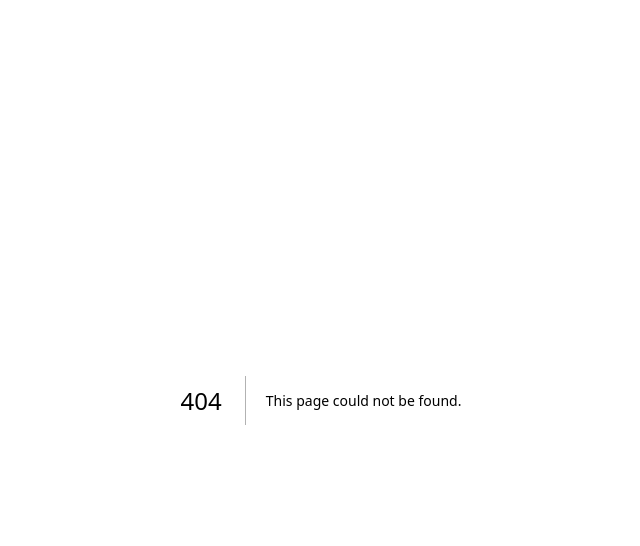
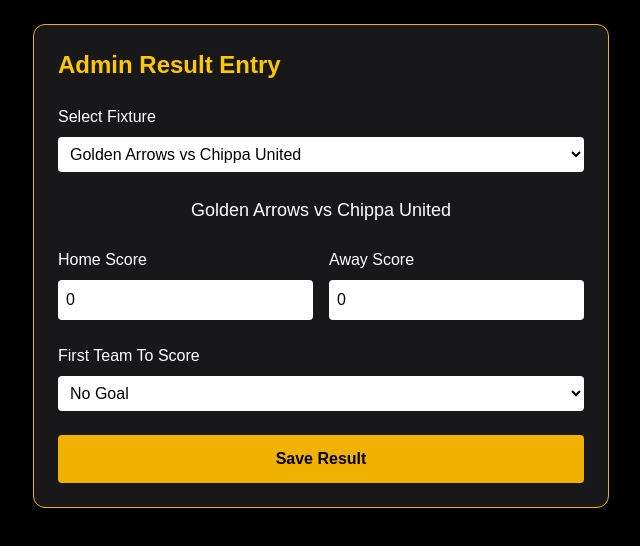
Before and after one commit to Zubula007/cspredictor, a Next.js app: page /admin/results in a window 1280 px wide. Before the commit this address had no page. Shown: the top 546 px of the page, without its empty margins (319-959 px from the left). Built offline with nearby package versions, Linux system fonts and the light colour scheme.

Commit message:
Build admin result entry interface

```diff
--- /dev/null
+++ b/src/app/admin/results/page.tsx
@@ -0,0 +1,220 @@
+"use client";
+
+import { useEffect, useMemo, useState } from "react";
+
+import fixtureService from "../../services/fixtureService";
+import {
+  FirstTeamToScore,
+  type FirstTeamToScoreType,
+} from "../../lib/enums";
+
+export default function AdminResultsPage() {
+  const fixtures = fixtureService.getAll();
+
+  const [selectedFixtureId, setSelectedFixtureId] = useState(
+    fixtures[0]?.id ?? ""
+  );
+
+  const [homeScore, setHomeScore] = useState(0);
+  const [awayScore, setAwayScore] = useState(0);
+
+  const [firstTeamToScore, setFirstTeamToScore] =
+    useState<FirstTeamToScoreType | "">("");
+
+  const [message, setMessage] = useState("");
+
+  const selectedFixture = fixtureService.getById(selectedFixtureId);
+
+  const availableFTTS = useMemo(() => {
+    if (homeScore === 0 && awayScore === 0) {
+      return [
+        {
+          value: FirstTeamToScore.NONE,
+          label: "No Goal",
+        },
+      ];
+    }
+
+    if (homeScore > 0 && awayScore === 0) {
+      return [
+        {
+          value: FirstTeamToScore.HOME,
+          label: "Home Team",
+        },
+      ];
+    }
+
+    if (homeScore === 0 && awayScore > 0) {
+      return [
+        {
+          value: FirstTeamToScore.AWAY,
+          label: "Away Team",
+        },
+      ];
+    }
+
+    return [
+      {
+        value: FirstTeamToScore.HOME,
+        label: "Home Team",
+      },
+      {
+        value: FirstTeamToScore.AWAY,
+        label: "Away Team",
+      },
+    ];
+  }, [homeScore, awayScore]);
+
+  useEffect(() => {
+    // Only one valid answer - select it automatically
+    if (availableFTTS.length === 1) {
+      setFirstTeamToScore(availableFTTS[0].value);
+      return;
+    }
+
+    // Both teams scored - admin must choose
+    setFirstTeamToScore("");
+  }, [availableFTTS]);
+
+  function saveResult() {
+    if (!selectedFixtureId) {
+      return;
+    }
+
+    if (!firstTeamToScore) {
+      setMessage("Please select the First Team To Score.");
+      return;
+    }
+
+    fixtureService.updateResult(
+      selectedFixtureId,
+      homeScore,
+      awayScore,
+      firstTeamToScore
+    );
+
+    setMessage("Result saved successfully ✅");
+  }
+
+  return (
+    <main className="min-h-screen bg-black p-6 text-white">
+      <div className="mx-auto max-w-xl rounded-xl border border-yellow-500 bg-zinc-900 p-6">
+        <h1 className="mb-6 text-2xl font-bold text-yellow-400">
+          Admin Result Entry
+        </h1>
+
+        <label className="mb-2 block">
+          Select Fixture
+        </label>
+
+        <select
+          className="mb-6 w-full rounded bg-white p-2 text-black"
+          value={selectedFixtureId}
+          onChange={(e) => {
+            setSelectedFixtureId(e.target.value);
+            setMessage("");
+          }}
+        >
+          {fixtures.map((fixture) => (
+            <option
+              key={fixture.id}
+              value={fixture.id}
+            >
+              {fixture.homeTeam} vs {fixture.awayTeam}
+            </option>
+          ))}
+        </select>
+
+        {selectedFixture && (
+          <div className="mb-6 text-center">
+            <p className="text-lg">
+              {selectedFixture.homeTeam} vs{" "}
+              {selectedFixture.awayTeam}
+            </p>
+          </div>
+        )}
+
+        <div className="grid grid-cols-2 gap-4">
+          <div>
+            <label>Home Score</label>
+
+            <input
+              type="number"
+              min={0}
+              value={homeScore}
+              onChange={(e) => {
+                setHomeScore(Number(e.target.value));
+                setMessage("");
+              }}
+              className="mt-2 w-full rounded bg-white p-2 text-black"
+            />
+          </div>
+
+          <div>
+            <label>Away Score</label>
+
+            <input
+              type="number"
+              min={0}
+              value={awayScore}
+              onChange={(e) => {
+                setAwayScore(Number(e.target.value));
+                setMessage("");
+              }}
+              className="mt-2 w-full rounded bg-white p-2 text-black"
+            />
+          </div>
+        </div>
+
+        <div className="mt-6">
+          <label>First Team To Score</label>
+
+          <select
+            className="mt-2 w-full rounded bg-white p-2 text-black"
+            value={firstTeamToScore}
+            onChange={(e) => {
+              setFirstTeamToScore(
+                e.target.value as FirstTeamToScoreType | ""
+              );
+              setMessage("");
+            }}
+          >
+            {availableFTTS.length > 1 && (
+              <option value="">
+                Select First Team To Score...
+              </option>
+            )}
+
+            {availableFTTS.map((option) => (
+              <option
+                key={option.value}
+                value={option.value}
+              >
+                {option.label}
+              </option>
+            ))}
+          </select>
+        </div>
+
+        <button
+          onClick={saveResult}
+          className="mt-6 w-full rounded bg-yellow-500 p-3 font-bold text-black"
+        >
+          Save Result
+        </button>
+
+        {message && (
+          <p
+            className={`mt-4 text-center ${
+              message.includes("successfully")
+                ? "text-green-400"
+                : "text-red-400"
+            }`}
+          >
+            {message}
+          </p>
+        )}
+      </div>
+    </main>
+  );
+}
```
